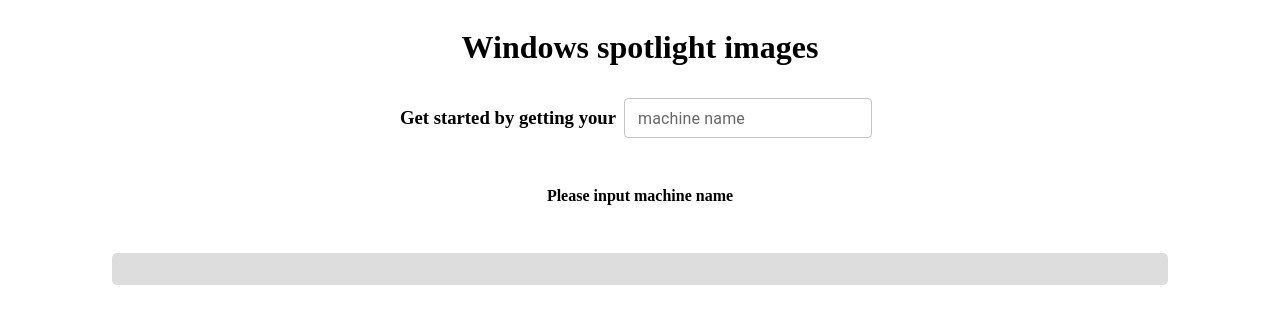
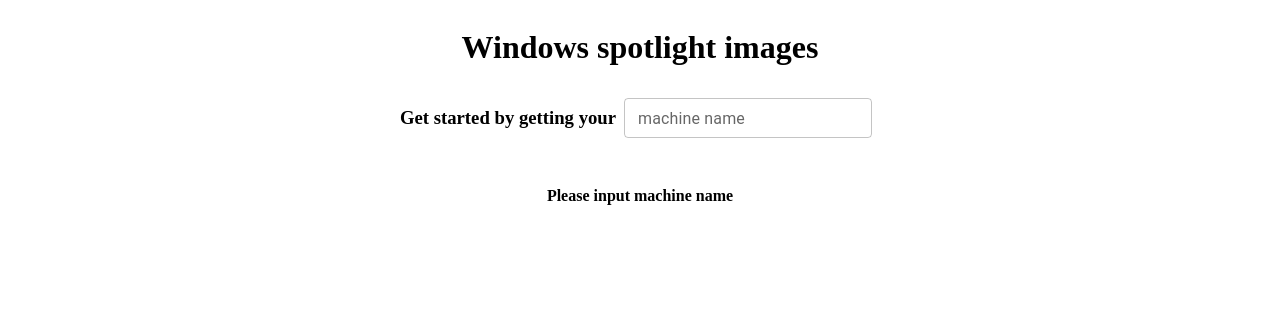
Before and after one commit to duhoang00/windows-spotlight-images, a Next.js app: page / in a window 1280 px wide. Shown: the top 324 px of the page. Built offline with nearby package versions, Linux system fonts and the light colour scheme.

Commit message:
update showing condition

```diff
--- a/pages/index.js
+++ b/pages/index.js
@@ -123,7 +123,7 @@
             </Stack>
           )}
 
-          {imageSource && (
+          {imageSource.length > 0 && (
             <Stack
               sx={{
                 m: 6,
```
